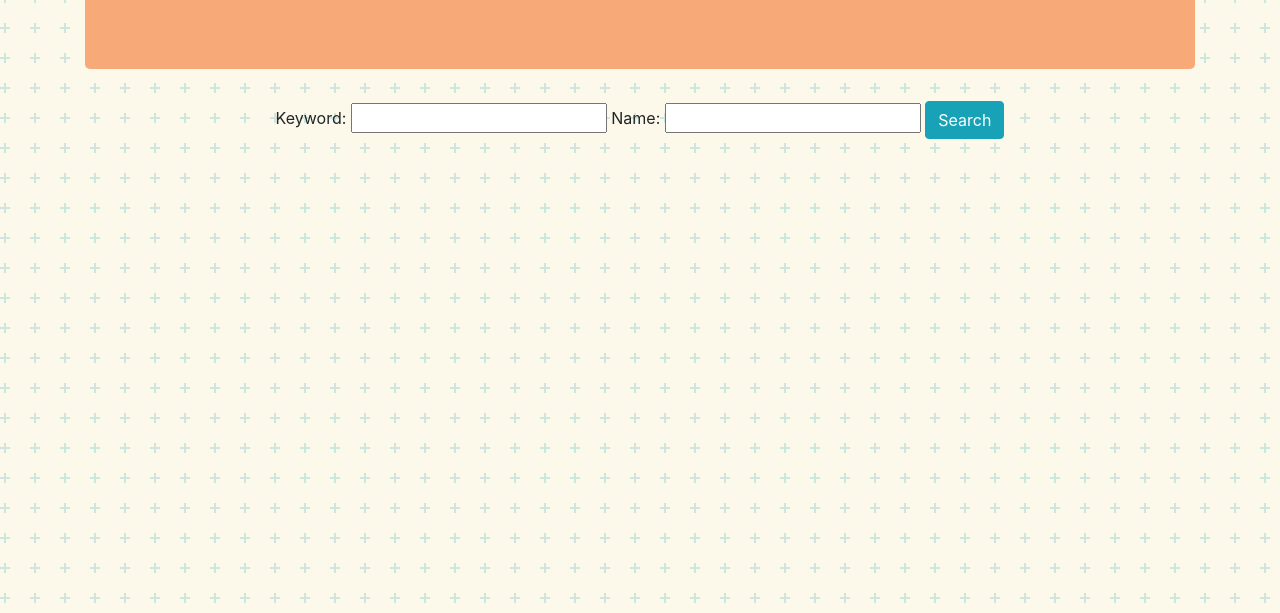
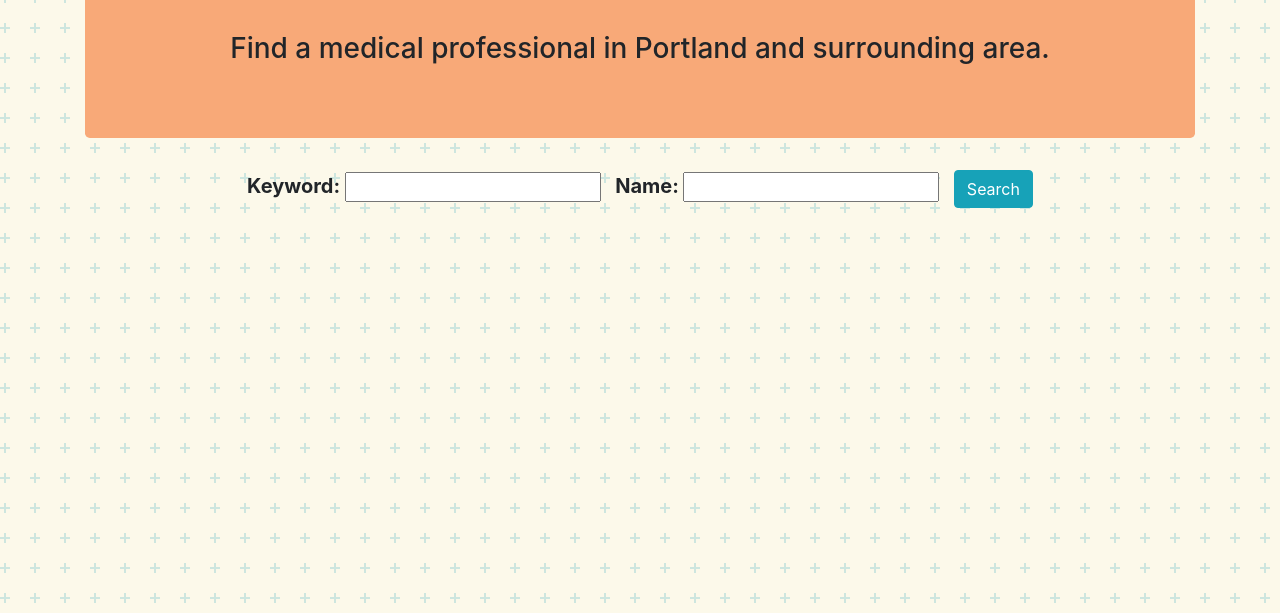
Before and after one commit to Dcooley1350/Medical-Query, a website built with webpack: page src/index.html in a window 1280 px wide. Shown: the part 187-800 px from the top of the page. Built offline with nearby package versions, Linux system fonts and the light colour scheme.

Commit message:
Add css styling to jumbotron and form

```diff
--- a/src/index.html
+++ b/src/index.html
@@ -8,6 +8,7 @@
   <div class="container">
     <div class="jumbotron">
       <h1 id="title">Medical Query</h1>
+      <h3>Find a medical professional in Portland and surrounding area.</h3>
     </div>
     <form id="medical-query">
       <label for="keyword" id="keywordInput">Keyword:</label>
--- a/src/styles.css
+++ b/src/styles.css
@@ -7,6 +7,10 @@ h1 {
   text-align: center;
   font-family: 'Comfortaa', cursive;
   font-size: 100px;
+}
+h3 {
+  margin-top: 35px;
+  text-align: center;
 }
 
 form {
@@ -35,3 +39,12 @@
 .jumbotron {
   background-color: #f8a978;
 }
+
+input {
+  margin-right: 10px;
+}
+
+label {
+  font-weight: bold;
+  font-size: 20px;
+}
```
